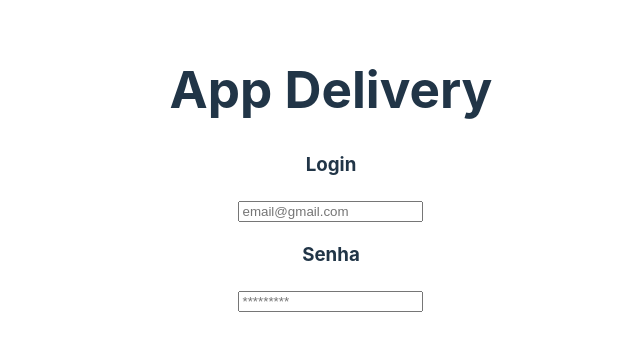
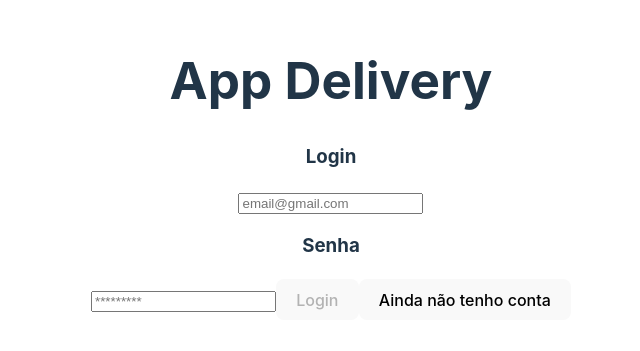
Before and after one commit to AlineCarolina/Delivery-App, a React (Vite) app in the folder frontend/delivery_app/: page / in a window 1280 px wide. Shown: the part 231-582 px from the top of the page, without its empty margins (309-949 px from the left). Built offline with nearby package versions, Linux system fonts and the light colour scheme.

Commit message:
feat: finishing the login screen

```diff
--- a/frontend/delivery_app/src/pages/Login.tsx
+++ b/frontend/delivery_app/src/pages/Login.tsx
@@ -1,16 +1,45 @@
 import { useState } from "react";
+import { postData, setToken } from "../services/requests";
+import { useNavigate } from "react-router-dom";
 
 function Login() {
     const [loginInfo, setLoginInfo] = useState({
         email: "",
         password: ""
     });
+    const [handleLogin, setHandleLogin] = useState(false);
+    const navigate = useNavigate();
 
     const handleChange = ({ value, name }: any) => {
         setLoginInfo((prev) => ({
             ...prev,
             [name]: value,
         }));
+    };
+
+    const validLogin = ({ email, password }: any) => {
+        const regexEmail = /^[\w-.]+@([\w-]+\.)+[\w-]{2,4}$/;
+        if(regexEmail.test(email) && password.length >= 6) return false;
+        return true;
+    };
+
+    const handleClick = async () => {
+        setHandleLogin(false);
+        try {
+            const data = await postData("/login", loginInfo);
+            localStorage.setItem("user", JSON.stringify(data));
+            setToken(data.token)
+            console.log(data.token)
+
+            switch(data.newUser.role) {
+                case "seller": return navigate("/seller/orders");
+                case "customer": return navigate("/customer/products");
+                case "administrator": return navigate("/admin/manage");
+                default: break;
+            }
+        } catch (_) {
+            setHandleLogin(true)
+        }
     };
 
     return (
@@ -25,6 +54,7 @@ function Login() {
                             placeholder="email@gmail.com"
                             type="text"
                             id="email"
+                            autoComplete="email"
                             onChange={ (e) => handleChange(e.target) }
                         />
                     </label>
@@ -34,9 +64,32 @@ function Login() {
                             name="password"
                             placeholder="*********"
                             type="password"
+                            id="password"
                             onChange={ (e) => handleChange(e.target) }
                         />
                     </label>
+                    <button
+                        disabled={ validLogin(loginInfo) }
+                        type="button"
+                        onClick={ () => handleClick() }
+                    >
+                        Login
+                    </button>
+                    <button
+                        type="button"
+                        onClick={ () => navigate("/register") }
+                    >
+                        Ainda não tenho conta
+                    </button>
+                    {
+                        handleLogin && (
+                            <p
+                                className="erro"
+                            >
+                                Dados inválidos
+                            </p>
+                        )
+                    }
                 </form>
             </div>
         </main>
```
